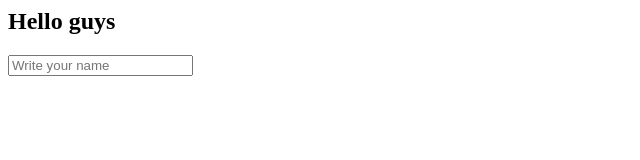
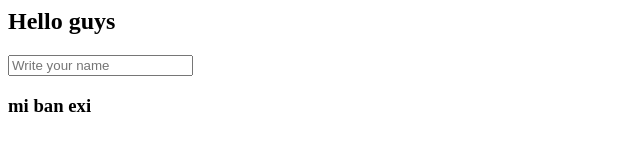
Before and after one commit to Ghostx-x/GitTest, a plain HTML site: page index.html in a window 1280 px wide. Shown: the whole page, without its empty margins (0-640 px from the left). Drawn offline with Linux system fonts and the light colour scheme.

Commit message:
verjin change

```diff
--- a/index.html
+++ b/index.html
@@ -9,6 +9,7 @@
     <h2>Hello guys</h2>
     <input type="text" placeholder="Write your name" id="inputName">
 
+    <h3>mi ban exi</h3>
 
 </body>
 </html>
```
